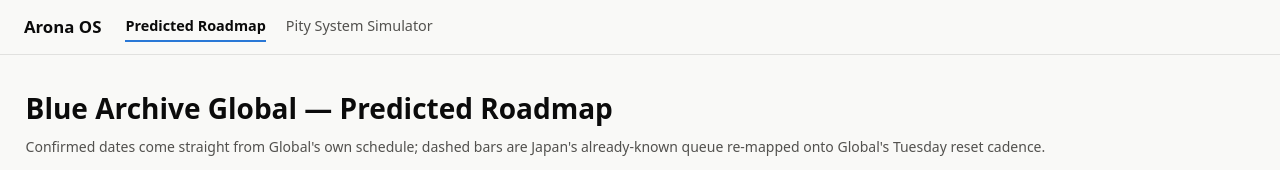
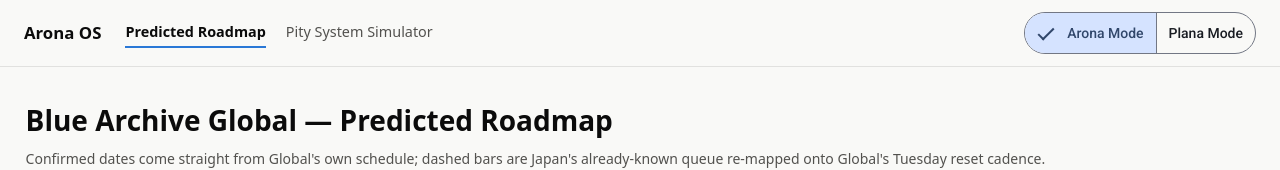
Before and after one commit to HoshizawaYuriko/arona-os, an Angular app: page /roadmap in a window 1280 px wide. Shown: the top 170 px of the page. Built offline with nearby package versions, Linux system fonts and the light colour scheme; no server answers.

Commit message:
Add toggle for light and dark mode

```diff
--- a/src/app/app.html
+++ b/src/app/app.html
@@ -5,6 +5,16 @@
       <a class="nav__link" routerLink="/roadmap" routerLinkActive="nav__link--active">Predicted Roadmap</a>
       <a class="nav__link" routerLink="/pity-simulator" routerLinkActive="nav__link--active">Pity System Simulator</a>
     </div>
+
+    <mat-button-toggle-group
+      class="nav__theme-toggle"
+      [value]="themeService.current()"
+      (change)="onThemeChange($event)"
+      aria-label="Color theme"
+    >
+      <mat-button-toggle value="light">Arona Mode</mat-button-toggle>
+      <mat-button-toggle value="dark">Plana Mode</mat-button-toggle>
+    </mat-button-toggle-group>
   </nav>
 
   <main class="shell__content">
--- a/src/app/app.scss
+++ b/src/app/app.scss
@@ -24,6 +24,10 @@
 .nav__links {
   display: flex;
   gap: 1.25rem;
+}
+
+.nav__theme-toggle {
+  margin-left: auto; // pushes it to the far right regardless of how many tool links precede it
 }
 
 .nav__link {
@@ -55,11 +59,13 @@
   padding: 1.5rem;
 }
 
-@media (prefers-color-scheme: dark) {
-  :host {
-    color: #ffffff;
-    background: #0d0d0d;
-  }
+// Set by ThemeService/index.html's inline script on <html>, outside this component's
+// own encapsulation boundary — :host-context() is what lets :host react to it.
+// Deliberately not @media (prefers-color-scheme: dark) anymore: that would fight a
+// manual override, which defeats the whole point of the nav toggle.
+:host-context([data-theme='dark']) {
+  color: #ffffff;
+  background: #0d0d0d;
 
   .nav {
     border-bottom-color: rgba(255, 255, 255, 0.1);
--- a/src/app/app.ts
+++ b/src/app/app.ts
@@ -1,10 +1,19 @@
-import { Component } from '@angular/core';
+import { Component, inject } from '@angular/core';
 import { RouterLink, RouterLinkActive, RouterOutlet } from '@angular/router';
+import { MatButtonToggle, MatButtonToggleChange, MatButtonToggleGroup } from '@angular/material/button-toggle';
+
+import { ThemeService } from './theme.service';
 
 @Component({
   selector: 'app-root',
-  imports: [RouterOutlet, RouterLink, RouterLinkActive],
+  imports: [RouterOutlet, RouterLink, RouterLinkActive, MatButtonToggle, MatButtonToggleGroup],
   templateUrl: './app.html',
   styleUrl: './app.scss',
 })
-export class App {}
+export class App {
+  protected readonly themeService = inject(ThemeService);
+
+  protected onThemeChange(event: MatButtonToggleChange): void {
+    this.themeService.setTheme(event.value);
+  }
+}
--- a/src/app/pity-simulator/pity-simulator-page.scss
+++ b/src/app/pity-simulator/pity-simulator-page.scss
@@ -14,8 +14,9 @@
   font-size: 1.5rem;
 }
 
-@media (prefers-color-scheme: dark) {
-  .placeholder {
-    color: #c3c2b7;
-  }
+// See app.scss for why this is :host-context([data-theme]) rather than
+// @media (prefers-color-scheme) — a media query can't be overridden by the nav's
+// manual light/dark toggle, which is the entire point of it existing.
+:host-context([data-theme='dark']) .placeholder {
+  color: #c3c2b7;
 }
--- a/src/app/roadmap/roadmap-page.scss
+++ b/src/app/roadmap/roadmap-page.scss
@@ -17,7 +17,10 @@
   font-weight: 600;
 }
 
-@media (prefers-color-scheme: dark) {
+// See app.scss for why this is :host-context([data-theme]) rather than
+// @media (prefers-color-scheme) — a media query can't be overridden by the nav's
+// manual light/dark toggle, which is the entire point of it existing.
+:host-context([data-theme='dark']) {
   .page__subtitle {
     color: #c3c2b7;
   }
--- a/src/app/roadmap/roadmap-timeline.scss
+++ b/src/app/roadmap/roadmap-timeline.scss
@@ -14,8 +14,10 @@
   --border: rgba(11, 11, 11, 0.1);
 }
 
-@media (prefers-color-scheme: dark) {
-  :host {
+// See app.scss for why this is :host-context([data-theme]) rather than
+// @media (prefers-color-scheme) — a media query can't be overridden by the nav's
+// manual light/dark toggle, which is the entire point of it existing.
+:host-context([data-theme='dark']) {
   --surface-1: #1a1a19;
   --text-primary: #ffffff;
   --text-secondary: #c3c2b7;
@@ -26,7 +28,6 @@
   --series-banner: #d95926;
   --status-warning: #fab219;
   --border: rgba(255, 255, 255, 0.1);
-  }
 }
 
 .roadmap {
--- /dev/null
+++ b/src/app/theme.service.ts
@@ -0,0 +1,23 @@
+import { Injectable, signal } from '@angular/core';
+
+export type Theme = 'light' | 'dark';
+
+const STORAGE_KEY = 'arona-os-theme';
+
+@Injectable({ providedIn: 'root' })
+export class ThemeService {
+  // index.html's inline script already stamped data-theme on <html> before Angular
+  // even bootstraps (that's what avoids a flash of the wrong theme on load) — read
+  // that back out as the initial value instead of recomputing system preference here.
+  private readonly theme = signal<Theme>(
+    document.documentElement.getAttribute('data-theme') === 'dark' ? 'dark' : 'light',
+  );
+
+  readonly current = this.theme.asReadonly();
+
+  setTheme(theme: Theme): void {
+    this.theme.set(theme);
+    document.documentElement.setAttribute('data-theme', theme);
+    localStorage.setItem(STORAGE_KEY, theme);
+  }
+}
--- a/src/index.html
+++ b/src/index.html
@@ -2,6 +2,25 @@
 <html lang="en">
   <head>
     <meta charset="utf-8" />
+    <!-- Runs synchronously, before any stylesheet paints, so there's no flash of the
+         wrong theme on load — ThemeService (src/app/theme.service.ts) reads this same
+         attribute back out as its initial value rather than recomputing anything. -->
+    <script>
+      (function () {
+        try {
+          var stored = localStorage.getItem('arona-os-theme');
+          var theme =
+            stored === 'light' || stored === 'dark'
+              ? stored
+              : window.matchMedia('(prefers-color-scheme: dark)').matches
+                ? 'dark'
+                : 'light';
+          document.documentElement.setAttribute('data-theme', theme);
+        } catch (e) {
+          document.documentElement.setAttribute('data-theme', 'light');
+        }
+      })();
+    </script>
     <title>Arona OS</title>
     <base href="/" />
     <meta name="viewport" content="width=device-width, initial-scale=1" />
--- a/src/styles.scss
+++ b/src/styles.scss
@@ -30,12 +30,21 @@ html {
   );
 }
 
+// `color-scheme` is set explicitly per theme, not the schematic's default `light dark`
+// (which just defers to the OS) — index.html's inline script and ThemeService
+// (src/app/theme.service.ts) stamp data-theme on <html> as the single source of truth,
+// covering both the initial system-preference read AND the nav's manual override in
+// one place. `color-scheme` is inherited, so this alone is enough for Material's
+// light-dark()-based system variables (see the mat.theme() include above) to follow.
+html[data-theme='light'] {
+  color-scheme: light;
+}
+
+html[data-theme='dark'] {
+  color-scheme: dark;
+}
+
 body {
-  // `light dark`, not the schematic's default `light` — defers to the same
-  // prefers-color-scheme signal every other stylesheet in this app keys off, so
-  // Material's auto-generated dark variant (see above) actually activates.
-  color-scheme: light dark;
-
   // NB: background-color/color are deliberately NOT set from Material's system
   // variables here — the site's own page-plane rule below (already validated,
   // shared with every other component) always wins the cascade for those two
@@ -55,10 +64,11 @@ body {
   color: #0b0b0b;
 }
 
-@media (prefers-color-scheme: dark) {
-  html,
-  body {
-    background: #0d0d0d; /* page plane, dark */
-    color: #ffffff;
-  }
+// See app.scss for why this is an attribute selector rather than
+// @media (prefers-color-scheme) — a media query can't be overridden by the nav's
+// manual light/dark toggle, which is the entire point of it existing.
+html[data-theme='dark'],
+html[data-theme='dark'] body {
+  background: #0d0d0d; /* page plane, dark */
+  color: #ffffff;
 }
```
Lines whose indentation alone changed are shown as unchanged.
